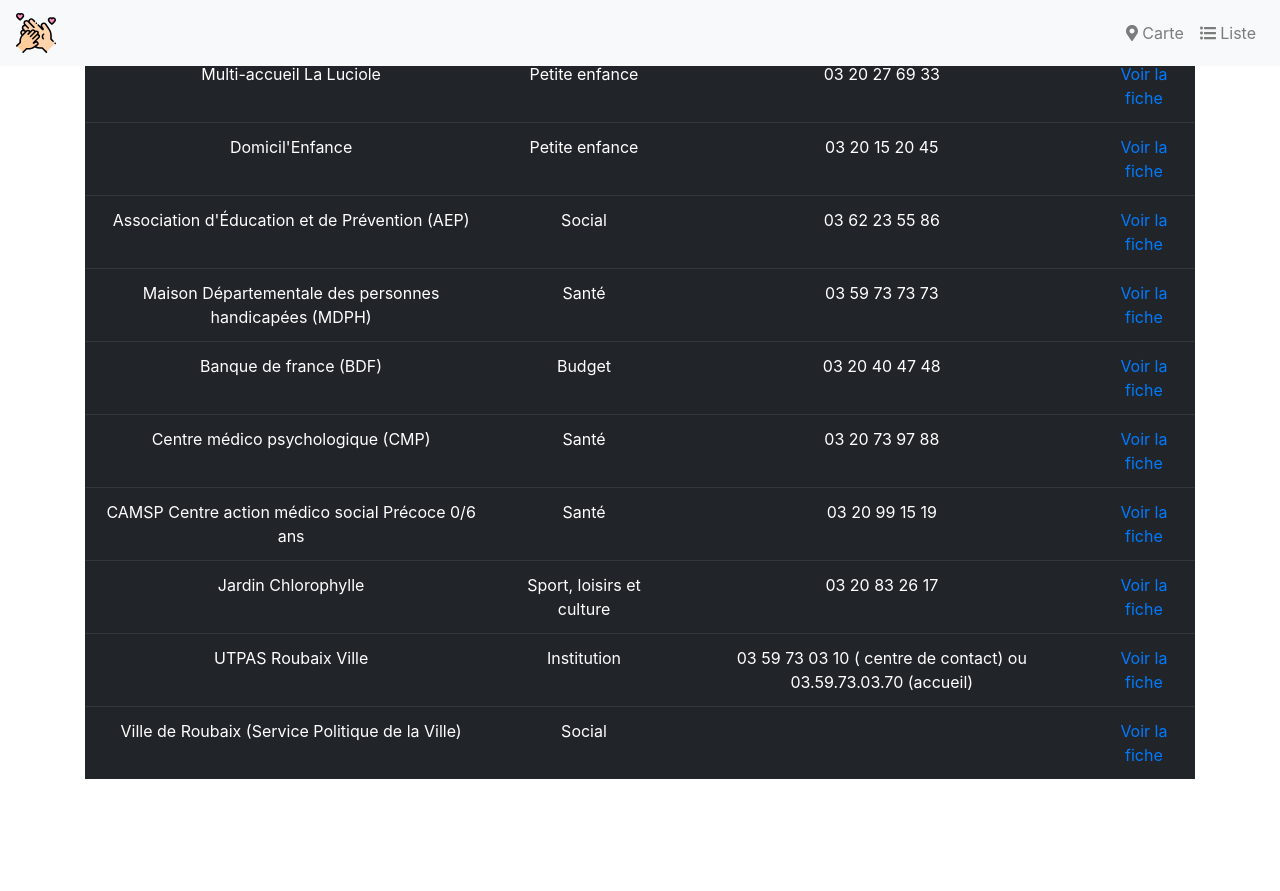
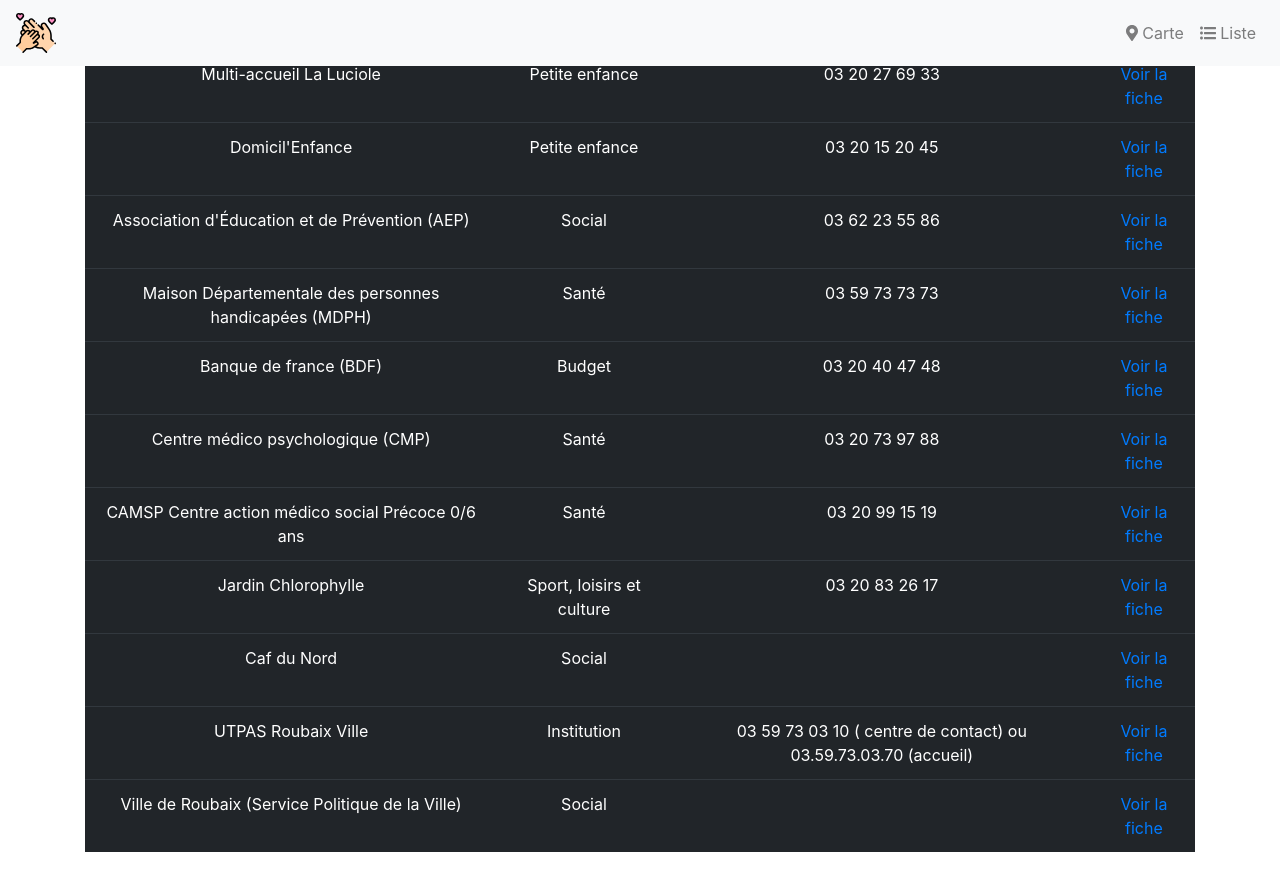
Before and after one commit to commissionparentalite/commissionparentalite.github.io, a Jekyll site: the page built from list.html, in a window 1280 px wide and 900 px high, scrolled down 626 px. Shown: the top 891 px of the window. Built offline with Jekyll 4.4.1, drawn with Linux system fonts in a browser that asks for light colours; nearby versions of some CDN libraries; before the commit the page ends 1453 px from its top, so only the background shows below that.

Commit message:
Update from Forestry.io - Updated caf-du-nord.md

```diff
--- a/_membres/caf-du-nord.md
+++ b/_membres/caf-du-nord.md
@@ -3,6 +3,15 @@
 layout: post
 desc: true
 date: 2018-11-22 14:13:29 +0000
-published: false
+name: Caf du Nord
+type: Social
+rue: ''
+ville: ''
+cp: ''
+phone: ''
+image: ''
+logo: ''
+keywords: []
+contacts: []
 
 ---
```
